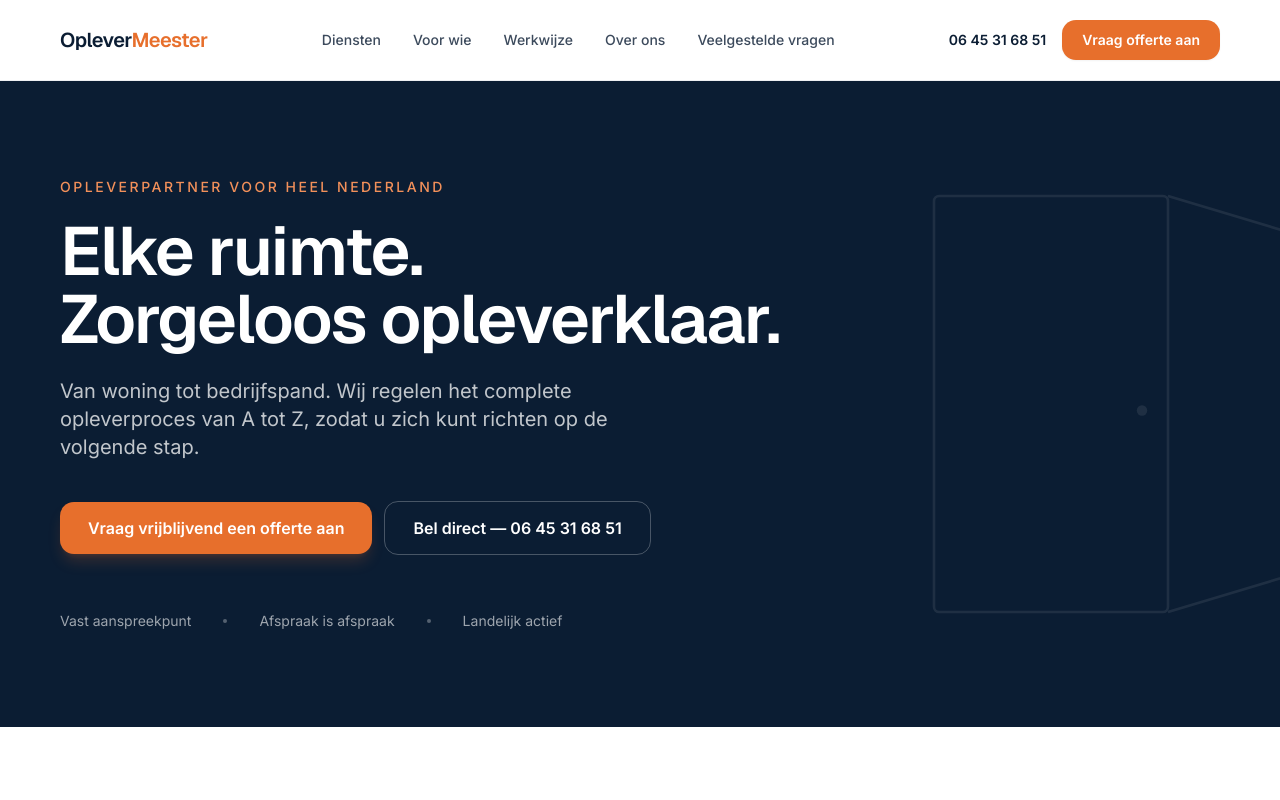
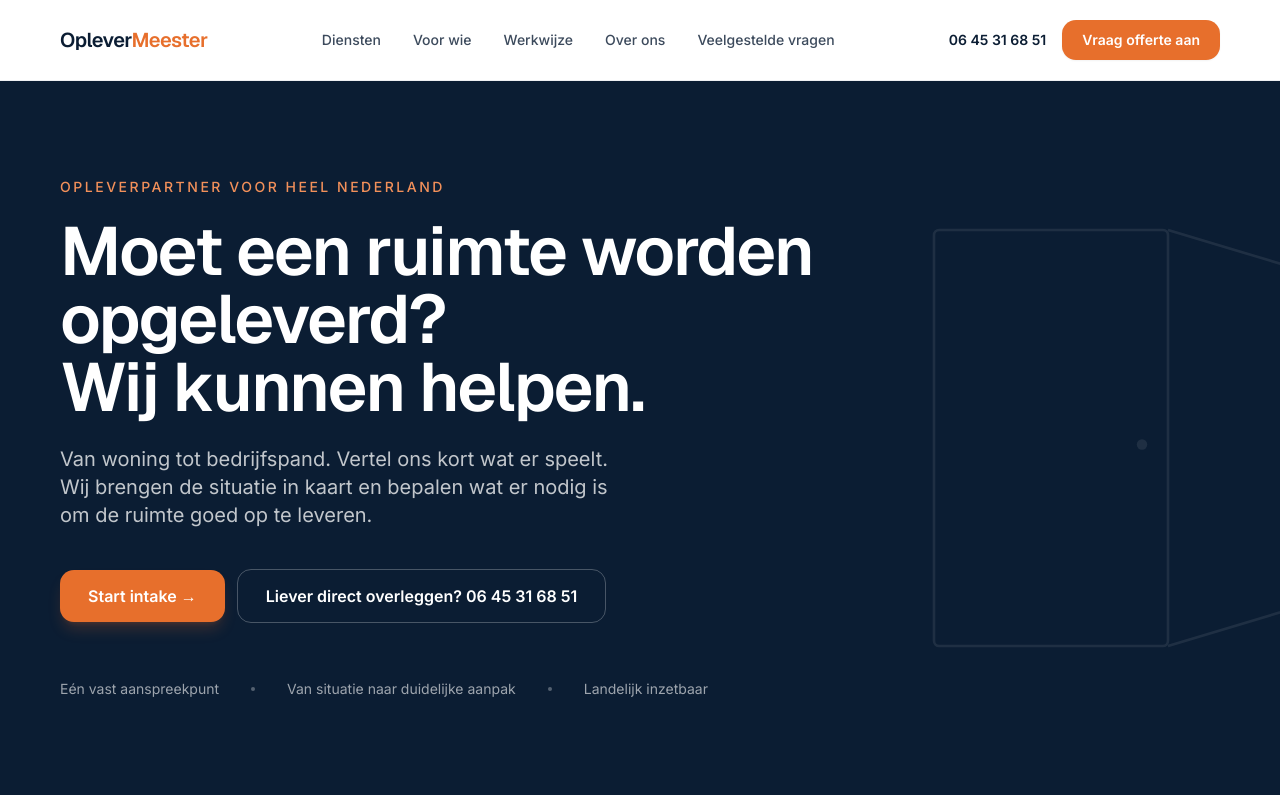
Before and after one commit to sandvlietbv/OpleverMeester, a Next.js app: page / in a window 1280 px wide. Shown: the top 800 px of the page. Built offline with nearby package versions, Linux system fonts and the light colour scheme.

Commit message:
Refocus hero CTA on starting intake

```diff
--- a/components/Hero.tsx
+++ b/components/Hero.tsx
@@ -7,86 +7,35 @@ const PHONE_TEL = "+31645316851";
 
 const fadeUp = {
   hidden: { opacity: 0, y: 18 },
-  show: (delay = 0) => ({
-    opacity: 1,
-    y: 0,
-    transition: { duration: 0.6, delay, ease: [0.22, 1, 0.36, 1] },
-  }),
+  show: (delay = 0) => ({ opacity: 1, y: 0, transition: { duration: 0.6, delay, ease: [0.22, 1, 0.36, 1] } }),
 };
 
 export default function Hero() {
   return (
     <section className="relative overflow-hidden bg-navy text-white">
-      {/* Signature motief: lijnicoon van een deur die opent — 'ruimte wordt klaar' */}
       <DoorMotif className="pointer-events-none absolute -right-24 top-1/2 hidden h-[520px] w-[520px] -translate-y-1/2 opacity-[0.08] lg:block" />
-
       <div className="container-om relative flex min-h-[86vh] flex-col justify-center py-24 md:min-h-[80vh]">
-        <motion.p
-          initial="hidden"
-          animate="show"
-          custom={0}
-          variants={fadeUp}
-          className="mb-5 text-sm font-medium uppercase tracking-[0.18em] text-orange-light"
-        >
+        <motion.p initial="hidden" animate="show" custom={0} variants={fadeUp} className="mb-5 text-sm font-medium uppercase tracking-[0.18em] text-orange-light">
           Opleverpartner voor heel Nederland
         </motion.p>
-
-        <motion.h1
-          initial="hidden"
-          animate="show"
-          custom={0.1}
-          variants={fadeUp}
-          className="max-w-3xl font-display text-4xl font-semibold leading-[1.08] tracking-tight md:text-6xl lg:text-[4.25rem]"
-        >
-          Elke ruimte.
+        <motion.h1 initial="hidden" animate="show" custom={0.1} variants={fadeUp} className="max-w-3xl font-display text-4xl font-semibold leading-[1.08] tracking-tight md:text-6xl lg:text-[4.25rem]">
+          Moet een ruimte worden opgeleverd?
           <br />
-          Zorgeloos opleverklaar.
+          Wij kunnen helpen.
         </motion.h1>
-
-        <motion.p
-          initial="hidden"
-          animate="show"
-          custom={0.2}
-          variants={fadeUp}
-          className="mt-6 max-w-xl text-lg leading-relaxed text-white/75 md:text-xl"
-        >
-          Van woning tot bedrijfspand. Wij regelen het complete opleverproces
-          van A tot Z, zodat u zich kunt richten op de volgende stap.
+        <motion.p initial="hidden" animate="show" custom={0.2} variants={fadeUp} className="mt-6 max-w-xl text-lg leading-relaxed text-white/75 md:text-xl">
+          Van woning tot bedrijfspand. Vertel ons kort wat er speelt. Wij brengen de situatie in kaart en bepalen wat er nodig is om de ruimte goed op te leveren.
         </motion.p>
-
-        <motion.div
-          initial="hidden"
-          animate="show"
-          custom={0.32}
-          variants={fadeUp}
-          className="mt-10 flex flex-col gap-3 sm:flex-row sm:items-center"
-        >
-          <a
-            href="#contact"
-            className="rounded-om bg-orange px-7 py-3.5 text-center text-base font-semibold text-white shadow-lg shadow-orange/20 transition-transform hover:scale-[1.02] hover:bg-orange-light"
-          >
-            Vraag vrijblijvend een offerte aan
+        <motion.div initial="hidden" animate="show" custom={0.32} variants={fadeUp} className="mt-10 flex flex-col gap-3 sm:flex-row sm:items-center">
+          <a href="#intake" className="rounded-om bg-orange px-7 py-3.5 text-center text-base font-semibold text-white shadow-lg shadow-orange/20 transition-transform hover:scale-[1.02] hover:bg-orange-light">
+            Start intake →
           </a>
-          <a
-            href={`tel:${PHONE_TEL}`}
-            className="rounded-om border border-white/25 px-7 py-3.5 text-center text-base font-semibold text-white transition-colors hover:border-white/50 hover:bg-white/5"
-          >
-            Bel direct — {PHONE_DISPLAY}
+          <a href={`tel:${PHONE_TEL}`} className="rounded-om border border-white/25 px-7 py-3.5 text-center text-base font-semibold text-white transition-colors hover:border-white/50 hover:bg-white/5">
+            Liever direct overleggen? {PHONE_DISPLAY}
           </a>
         </motion.div>
-
-        <motion.div
-          initial="hidden"
-          animate="show"
-          custom={0.44}
-          variants={fadeUp}
-          className="mt-14 flex flex-wrap items-center gap-x-8 gap-y-3 text-sm text-white/60"
-        >
-          <span>Vast aanspreekpunt</span>
-          <span className="h-1 w-1 rounded-full bg-white/30" />
-          <span>Afspraak is afspraak</span>
-          <span className="h-1 w-1 rounded-full bg-white/30" />
-          <span>Landelijk actief</span>
+        <motion.div initial="hidden" animate="show" custom={0.44} variants={fadeUp} className="mt-14 flex flex-wrap items-center gap-x-8 gap-y-3 text-sm text-white/60">
+          <span>Eén vast aanspreekpunt</span><span className="h-1 w-1 rounded-full bg-white/30" /><span>Van situatie naar duidelijke aanpak</span><span className="h-1 w-1 rounded-full bg-white/30" /><span>Landelijk inzetbaar</span>
         </motion.div>
       </div>
     </section>
@@ -95,20 +44,9 @@ export default function Hero() {
 
 function DoorMotif({ className }: { className?: string }) {
   return (
-    <svg
-      viewBox="0 0 400 400"
-      fill="none"
-      xmlns="http://www.w3.org/2000/svg"
-      className={className}
-      aria-hidden="true"
-    >
+    <svg viewBox="0 0 400 400" fill="none" xmlns="http://www.w3.org/2000/svg" className={className} aria-hidden="true">
       <rect x="60" y="40" width="180" height="320" rx="4" stroke="white" strokeWidth="2" />
-      <path
-        d="M240 40 L340 70 L340 330 L240 360"
-        stroke="white"
-        strokeWidth="2"
-        strokeLinejoin="round"
-      />
+      <path d="M240 40 L340 70 L340 330 L240 360" stroke="white" strokeWidth="2" strokeLinejoin="round" />
       <circle cx="220" cy="205" r="4" fill="white" />
     </svg>
   );
```
